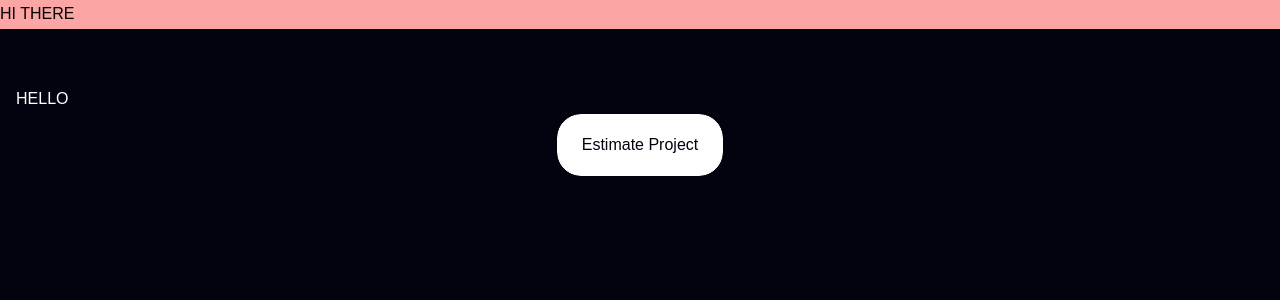
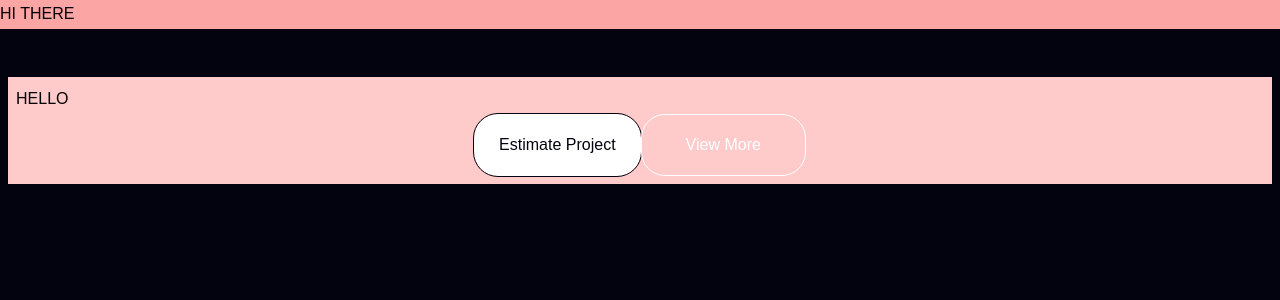
Before and after one commit to Rishi2600/web-syde, a Next.js app: page / in a window 1280 px wide. Shown: the top 300 px of the page. Built offline with nearby package versions, Linux system fonts and the light colour scheme.

Commit message:
add variants and pixel perfect button component

```diff
--- a/package.json
+++ b/package.json
@@ -9,6 +9,7 @@
     "lint": "next lint"
   },
   "dependencies": {
+    "framer-motion": "^12.6.5",
     "next": "15.3.0",
     "react": "^19.0.0",
     "react-dom": "^19.0.0"
--- a/src/app/page.tsx
+++ b/src/app/page.tsx
@@ -4,9 +4,10 @@ export default function Home() {
   return (
     <>
       <h2 className="bg-red-300 ">HI THERE</h2>
-      <h1 className="m-2 bg-primary text-secondary hover:bg-accent p-2 mt-12">HELLO
+      <h1 className="m-2 bg-red-200 text-secondar p-2 mt-12">HELLO
       <div className="flex justify-center ">
         <Button children="Estimate Project" />
+        <Button children="View More" variant="outline" />
       </div>
 
       </h1>
--- a/src/components/ui/Button.tsx
+++ b/src/components/ui/Button.tsx
@@ -1,17 +1,79 @@
+'use client';
+
+import { motion, useMotionValue, useSpring } from "framer-motion";
+import React, { useRef } from "react";
+
+
+interface ButtonProps {
+    children: React.ReactNode;
+    variant?: 'solid' | 'outline';
+    className?: string;
+}
+
 
 export default function Button({
     children,
+    variant = 'solid',
     className = "",
-}: {
-    children?: React.ReactNode | 'Get In Touch';
-    className?: string;
-}) {
+  }: ButtonProps) {
+
+    const ref = useRef<HTMLButtonElement>(null);
+    const x = useSpring(useMotionValue(0), { stiffness: 800, damping: 30, mass: 0.2 });
+    const y = useSpring(useMotionValue(0), { stiffness: 800, damping: 30, mass: 0.2 });
+
+    const handleMouseMove = (e: React.MouseEvent) => {
+        const rect = ref.current?.getBoundingClientRect();
+
+        if(!rect) return;
+
+
+        const relX = e.clientX - rect.left;
+        const relY = e.clientY - rect.top;
+
+        // Small magnetic movement
+        const moveX = (relX - rect.width / 2) / 12;
+        const moveY = (relY - rect.height / 2) / 12;
+
+        x.set(moveX);
+        y.set(moveY);
+
+        // Set CSS vars for radial fill direction
+        ref.current?.style.setProperty('--mouse-x', `${relX}px`);
+        ref.current?.style.setProperty('--mouse-y', `${relY}px`);
+    };
+
+    const handleMouseLeave = () => {
+        x.set(0);
+        y.set(0);
+    };
+
+    // className={`group relative inline-flex items-center justify-center px-6 py-3 rounded-3xl overflow-hidden transition-all duration-200 ${className} ${
+    //     variant === 'solid'
+    //       ? 'bg-secondary text-primary border border-secondary'
+    //       : 'bg-transparent text-secondary border-2 border-secondary'
+    //   }`}
+
     return (
-        <>
-            <button
-                className="fixed font-medium text-center leading-7 cursor-pointer py-4 px-6 transition-all ease-in-out duration-300 hover:text-secondary border outline outline-1 focus:outline-secondary hover:border  border-secondary hover:border-secondary rounded-3xl bg-secondary text-primary hover:bg-accent z-10 text-base inline-block overflow-hidden">
+            <motion.button
+                ref={ref}
+                onMouseMove={handleMouseMove}
+                onMouseLeave={handleMouseLeave}
+                style={{ x, y }}
+                //  fixed inline-block hover:bg-accent
+                className={`group relative inline-flex items-center justify-center
+                font-medium text-center leading-7 cursor-pointer transition-all ease-out duration-200 hover:text-secondary border outline outline-1 hover:border-2 border-secondary hover:border-secondary rounded-3xl z-10 text-base overflow-hidden ${className} ${variant === 'solid' ?
+                    'bg-secondary py-4 px-6 text-primary border'
+                  : 'bg-transparent py-4 px-11 text-secondary outline-none '
+                }`}
+            >
+                <span
+                className="absolute inset-0 z-0 transition-all duration-700 ease-out scale-0 group-hover:scale-[4] opacity-0 group-hover:opacity-100 rounded-3xl bg-accent origin-[var(--mouse-x)_var(--mouse-y)]"
+                aria-hidden
+                />
+                    {/* Content */}
+                <span className="relative z-10 transition-colors duration-300 group-hover:text-secondary">
                     {children}
-            </button>
-        </>
+                </span>
+        </motion.button>
     )
 }
```
Also changed, not shown: 1 other file (tests, documents, lock files or other folders).
